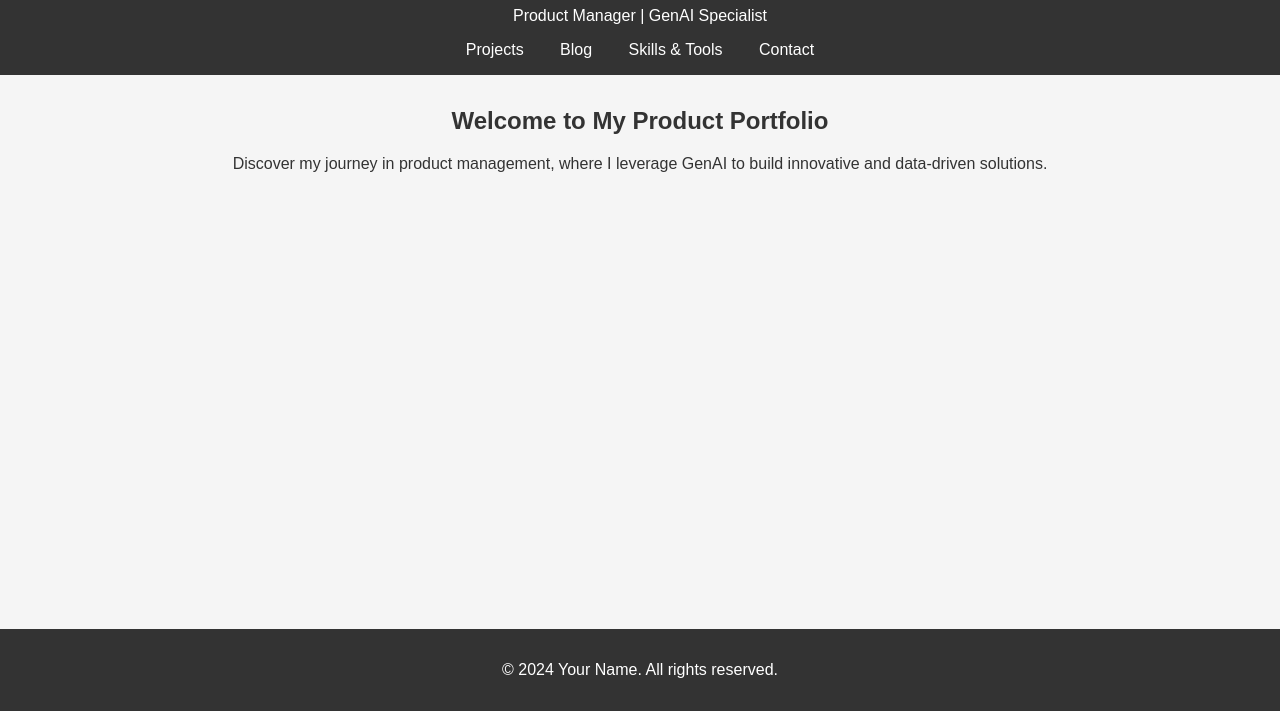
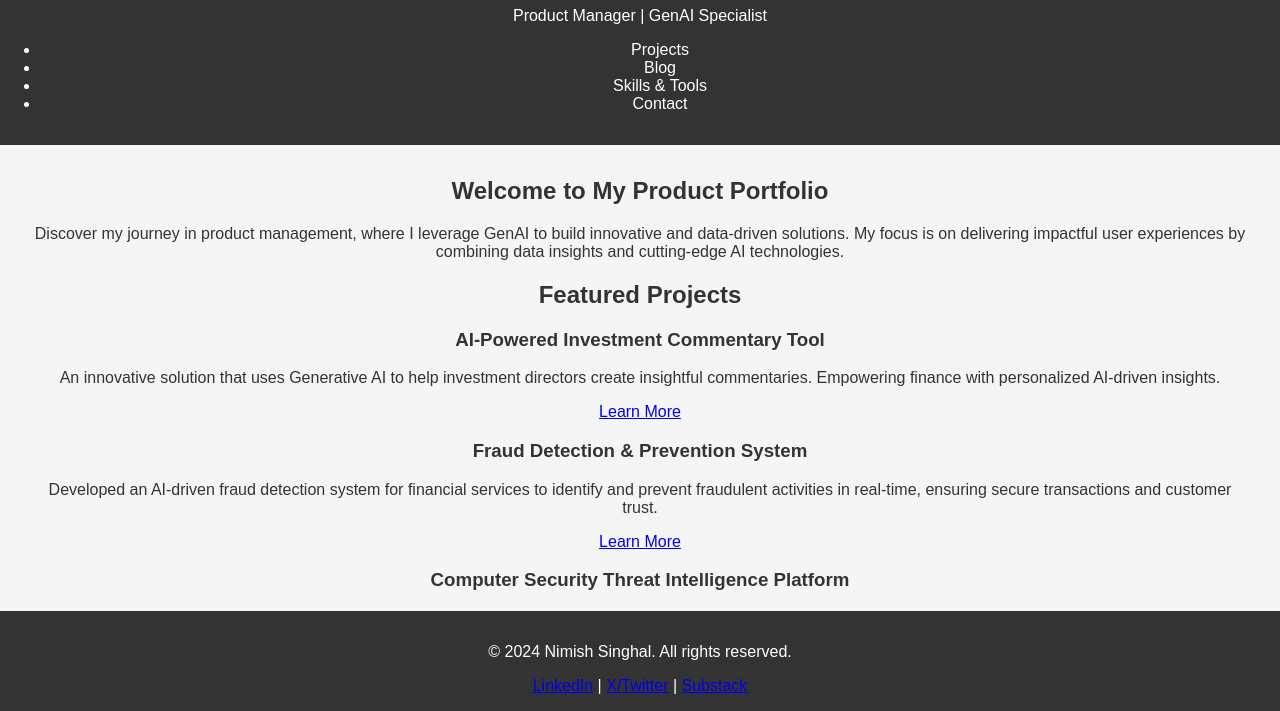
Before and after one commit to productnarrative/productnarrative.github.io, a plain HTML site: page index.html in a window 1280 px wide. Shown: the part 89-800 px from the top of the page. Drawn offline with Linux system fonts and the light colour scheme.

Commit message:
update website

```diff
--- a/index.html
+++ b/index.html
@@ -3,28 +3,60 @@
 <head>
     <meta charset="UTF-8">
     <meta name="viewport" content="width=device-width, initial-scale=1.0">
-    <title>Your Name - Product Portfolio</title>
+    <title>Nimish Singhal - Product Portfolio</title>
     <link rel="stylesheet" href="styles.css">
+    <link href="https://fonts.googleapis.com/css2?family=Roboto:wght@300;500&family=Montserrat:wght@700&display=swap" rel="stylesheet">
 </head>
 <body>
     <header>
-        <h1>Your Name</h1>
-        <p>Product Manager | GenAI Specialist</p>
-        <nav>
-            <a href="projects.html">Projects</a>
-            <a href="blog.html">Blog</a>
-            <a href="skills.html">Skills & Tools</a>
-            <a href="contact.html">Contact</a>
-        </nav>
+        <div class="header-container">
+            <h1 class="name">Nimish Singhal</h1>
+            <p class="role">Product Manager | GenAI Specialist</p>
+            <nav>
+                <ul class="nav-list">
+                    <li><a href="projects.html">Projects</a></li>
+                    <li><a href="blog.html">Blog</a></li>
+                    <li><a href="skills.html">Skills & Tools</a></li>
+                    <li><a href="contact.html">Contact</a></li>
+                </ul>
+            </nav>
+        </div>
     </header>
     <main>
-        <section>
+        <section class="welcome-section">
             <h2>Welcome to My Product Portfolio</h2>
-            <p>Discover my journey in product management, where I leverage GenAI to build innovative and data-driven solutions.</p>
+            <p>Discover my journey in product management, where I leverage GenAI to build innovative and data-driven solutions. My focus is on delivering impactful user experiences by combining data insights and cutting-edge AI technologies.</p>
+        </section>
+        <section class="featured-projects">
+            <h2>Featured Projects</h2>
+            <div class="projects-container">
+                <div class="project-card">
+                    <h3>AI-Powered Investment Commentary Tool</h3>
+                    <p>An innovative solution that uses Generative AI to help investment directors create insightful commentaries. Empowering finance with personalized AI-driven insights.</p>
+                    <a href="projects.html#investment-tool" class="learn-more">Learn More</a>
+                </div>
+                <div class="project-card">
+                    <h3>Fraud Detection & Prevention System</h3>
+                    <p>Developed an AI-driven fraud detection system for financial services to identify and prevent fraudulent activities in real-time, ensuring secure transactions and customer trust.</p>
+                    <a href="projects.html#fraud-detection" class="learn-more">Learn More</a>
+                </div>
+                <div class="project-card">
+                    <h3>Computer Security Threat Intelligence Platform</h3>
+                    <p>Built a threat intelligence platform that leverages AI to detect potential security threats, helping organizations stay ahead of cyber threats and secure their infrastructure.</p>
+                    <a href="projects.html#threat-intelligence" class="learn-more">Learn More</a>
+                </div>
+            </div>
         </section>
     </main>
     <footer>
-        <p>&copy; 2024 Your Name. All rights reserved.</p>
+        <div class="footer-container">
+            <p>&copy; 2024 Nimish Singhal. All rights reserved.</p>
+            <div class="social-links">
+                <a href="https://www.linkedin.com/in/nimishsinghal04/" target="_blank">LinkedIn</a> |
+                <a href="https://x.com/twetnish" target="_blank">X/Twitter</a> |
+                <a href="https://productnarrative.substack.com/" target="_blank">Substack</a>
+            </div>
+        </div>
     </footer>
 </body>
 </html>
```
